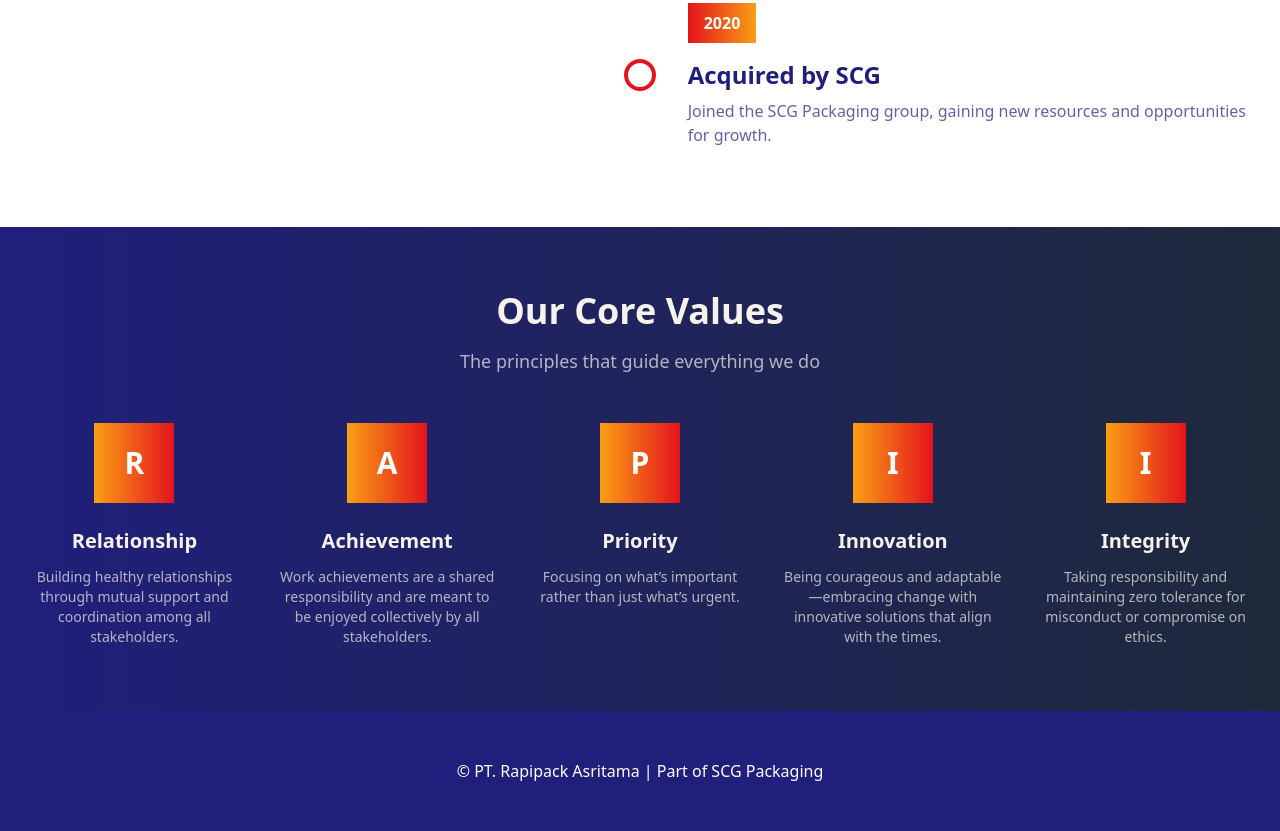
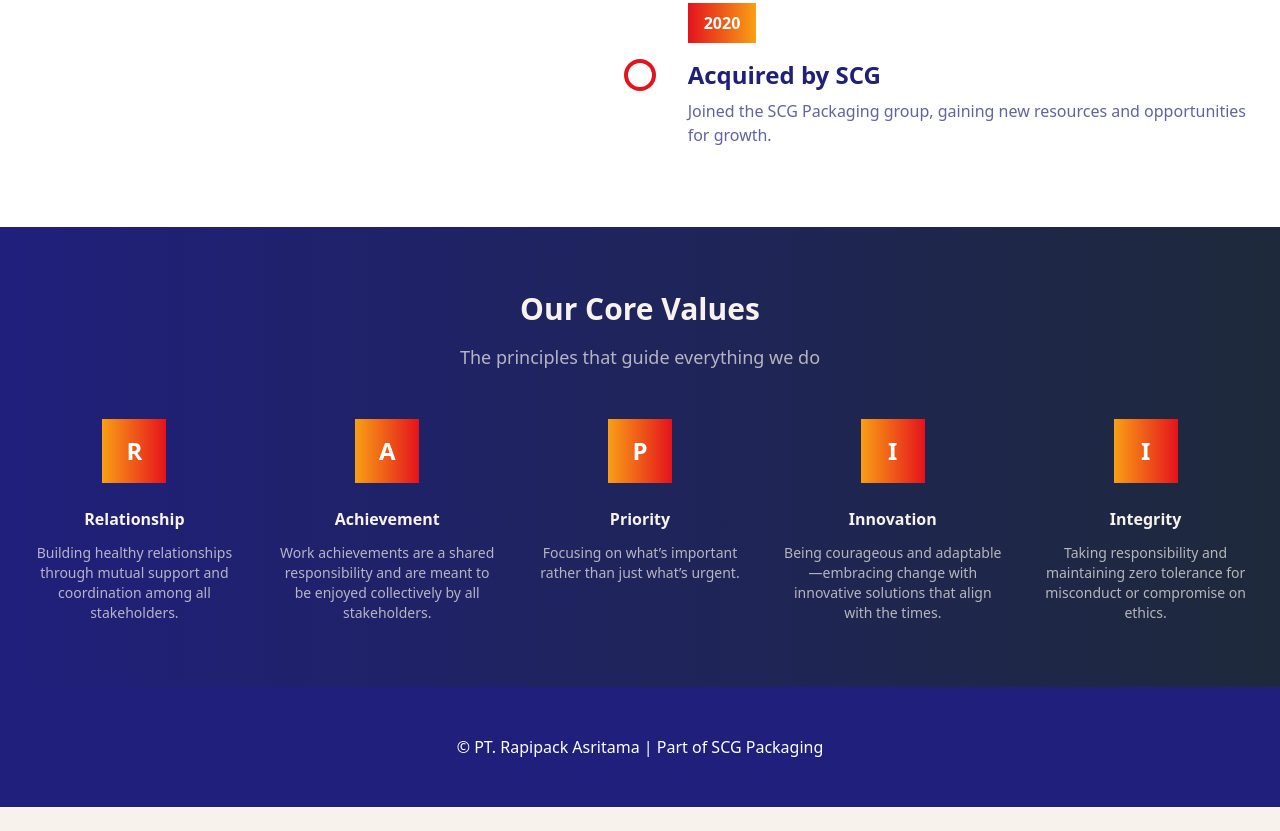
Before and after one commit to abrgnnn/rapipack, a website: page about.html in a window 1280 px wide. Shown: the part 2523-3354 px from the top of the page. After the commit the page ends 3330 px from the top, so only its background shows below. Drawn offline with nearby package versions, Linux system fonts and the light colour scheme.

Commit message:
First Draft

```diff
--- a/about.html
+++ b/about.html
@@ -295,54 +295,55 @@
 <section class="py-16 bg-gradient-to-r from-brand-navy to-slate-800">
   <div class="container mx-auto px-6">
     <div class="text-center mb-12">
-      <h2 data-i18n="aboutus.values.title" class="text-4xl sm:text-3xl md:text-4xl font-bold text-brand-cream mb-4">Our Core Values</h2>
+      <h2 data-i18n="aboutus.values.title" class="text-3xl sm:text-2xl md:text-3xl font-bold text-brand-cream mb-4">Our Core Values</h2>
       <p data-i18n="aboutus.values.subtitle" class="text-brand-cream/70 text-lg sm:text-base md:text-lg">The principles that guide everything we do</p>
     </div>
 
+    <!-- Always 5 columns, even on mobile -->
     <div class="grid grid-cols-5 gap-8">
       <!-- Relationship -->
-      <div class="text-center group">
-        <div class="w-20 h-20 bg-gradient-to-r from-brand-orange to-brand-red flex items-center justify-center mx-auto mb-6 group-hover:scale-110 transition-transform duration-300">
-          <span class="text-3xl font-bold text-white">R</span>
+      <div class="text-center group flex flex-col items-center">
+        <div class="w-12 h-12 sm:w-14 sm:h-14 md:w-16 md:h-16 bg-gradient-to-r from-brand-orange to-brand-red flex items-center justify-center mx-auto mb-6 group-hover:scale-110 transition-transform duration-300">
+          <span class="text-lg sm:text-xl md:text-2xl font-bold text-white">R</span>
         </div>
-        <h3 class="text-xl sm:text-lg md:text-xl font-bold text-brand-cream mb-3">Relationship</h3>
-        <p data-i18n="aboutus.values.capt1" class="text-brand-cream/70 text-sm sm:text-xs md:text-sm">Building healthy relationships through mutual support and coordination among all stakeholders.</p>
+        <h3 class="text-xs sm:text-sm md:text-base font-bold text-brand-cream mb-3">Relationship</h3>
+        <p data-i18n="aboutus.values.capt1" class="text-brand-cream/70 text-xs sm:text-xs md:text-sm">Building healthy relationships through mutual support and coordination among all stakeholders.</p>
       </div>
 
       <!-- Achievement -->
-      <div class="text-center group">
-        <div class="w-20 h-20 bg-gradient-to-r from-brand-orange to-brand-red flex items-center justify-center mx-auto mb-6 group-hover:scale-110 transition-transform duration-300">
-          <span class="text-3xl font-bold text-white">A</span>
+      <div class="text-center group flex flex-col items-center">
+        <div class="w-12 h-12 sm:w-14 sm:h-14 md:w-16 md:h-16 bg-gradient-to-r from-brand-orange to-brand-red flex items-center justify-center mx-auto mb-6 group-hover:scale-110 transition-transform duration-300">
+          <span class="text-lg sm:text-xl md:text-2xl font-bold text-white">A</span>
         </div>
-        <h3 class="text-xl sm:text-lg md:text-xl font-bold text-brand-cream mb-3">Achievement</h3>
-        <p data-i18n="aboutus.values.capt2" class="text-brand-cream/70 text-sm sm:text-xs md:text-sm">Work achievements are a shared responsibility and are meant to be enjoyed collectively by all stakeholders.</p>
+        <h3 class="text-xs sm:text-sm md:text-base font-bold text-brand-cream mb-3">Achievement</h3>
+        <p data-i18n="aboutus.values.capt2" class="text-brand-cream/70 text-xs sm:text-xs md:text-sm">Work achievements are a shared responsibility and are meant to be enjoyed collectively by all stakeholders.</p>
       </div>
 
       <!-- Priority -->
-      <div class="text-center group">
-        <div class="w-20 h-20 bg-gradient-to-r from-brand-orange to-brand-red flex items-center justify-center mx-auto mb-6 group-hover:scale-110 transition-transform duration-300">
-          <span class="text-3xl font-bold text-white">P</span>
+      <div class="text-center group flex flex-col items-center">
+        <div class="w-12 h-12 sm:w-14 sm:h-14 md:w-16 md:h-16 bg-gradient-to-r from-brand-orange to-brand-red flex items-center justify-center mx-auto mb-6 group-hover:scale-110 transition-transform duration-300">
+          <span class="text-lg sm:text-xl md:text-2xl font-bold text-white">P</span>
         </div>
-        <h3 class="text-xl sm:text-lg md:text-xl font-bold text-brand-cream mb-3">Priority</h3>
-        <p data-i18n="aboutus.values.capt3" class="text-brand-cream/70 text-sm sm:text-xs md:text-sm">Focusing on what's important rather than just what's urgent.</p>
+        <h3 class="text-xs sm:text-sm md:text-base font-bold text-brand-cream mb-3">Priority</h3>
+        <p data-i18n="aboutus.values.capt3" class="text-brand-cream/70 text-xs sm:text-xs md:text-sm">Focusing on what's important rather than just what's urgent.</p>
       </div>
 
       <!-- Innovation -->
-      <div class="text-center group">
-        <div class="w-20 h-20 bg-gradient-to-r from-brand-orange to-brand-red flex items-center justify-center mx-auto mb-6 group-hover:scale-110 transition-transform duration-300">
-          <span class="text-3xl font-bold text-white">I</span>
+      <div class="text-center group flex flex-col items-center">
+        <div class="w-12 h-12 sm:w-14 sm:h-14 md:w-16 md:h-16 bg-gradient-to-r from-brand-orange to-brand-red flex items-center justify-center mx-auto mb-6 group-hover:scale-110 transition-transform duration-300">
+          <span class="text-lg sm:text-xl md:text-2xl font-bold text-white">I</span>
         </div>
-        <h3 class="text-xl sm:text-lg md:text-xl font-bold text-brand-cream mb-3">Innovation</h3>
-        <p data-i18n="aboutus.values.capt4" class="text-brand-cream/70 text-sm sm:text-xs md:text-sm">Being courageous and adaptable—embracing change with innovative solutions that align with the times.</p>
+        <h3 class="text-xs sm:text-sm md:text-base font-bold text-brand-cream mb-3">Innovation</h3>
+        <p data-i18n="aboutus.values.capt4" class="text-brand-cream/70 text-xs sm:text-xs md:text-sm">Being courageous and adaptable—embracing change with innovative solutions that align with the times.</p>
       </div>
 
       <!-- Integrity -->
-      <div class="text-center group">
-        <div class="w-20 h-20 bg-gradient-to-r from-brand-orange to-brand-red flex items-center justify-center mx-auto mb-6 group-hover:scale-110 transition-transform duration-300">
-          <span class="text-3xl font-bold text-white">I</span>
+      <div class="text-center group flex flex-col items-center">
+        <div class="w-12 h-12 sm:w-14 sm:h-14 md:w-16 md:h-16 bg-gradient-to-r from-brand-orange to-brand-red flex items-center justify-center mx-auto mb-6 group-hover:scale-110 transition-transform duration-300">
+          <span class="text-lg sm:text-xl md:text-2xl font-bold text-white">I</span>
         </div>
-        <h3 class="text-xl sm:text-lg md:text-xl font-bold text-brand-cream mb-3">Integrity</h3>
-        <p data-i18n="aboutus.values.capt5" class="text-brand-cream/70 text-sm sm:text-xs md:text-sm">Taking responsibility and maintaining zero tolerance for misconduct or compromise on ethics.</p>
+        <h3 class="text-xs sm:text-sm md:text-base font-bold text-brand-cream mb-3">Integrity</h3>
+        <p data-i18n="aboutus.values.capt5" class="text-brand-cream/70 text-xs sm:text-xs md:text-sm">Taking responsibility and maintaining zero tolerance for misconduct or compromise on ethics.</p>
       </div>
     </div>
   </div>
@@ -352,7 +353,7 @@
 
 
 
-  <!-- Footer Section -->
+<!-- Footer Section -->
   <footer class="bg-brand-navy text-white py-12 text-center">
     <p>&copy; PT. Rapipack Asritama | Part of SCG Packaging</p>
   </footer>
```
